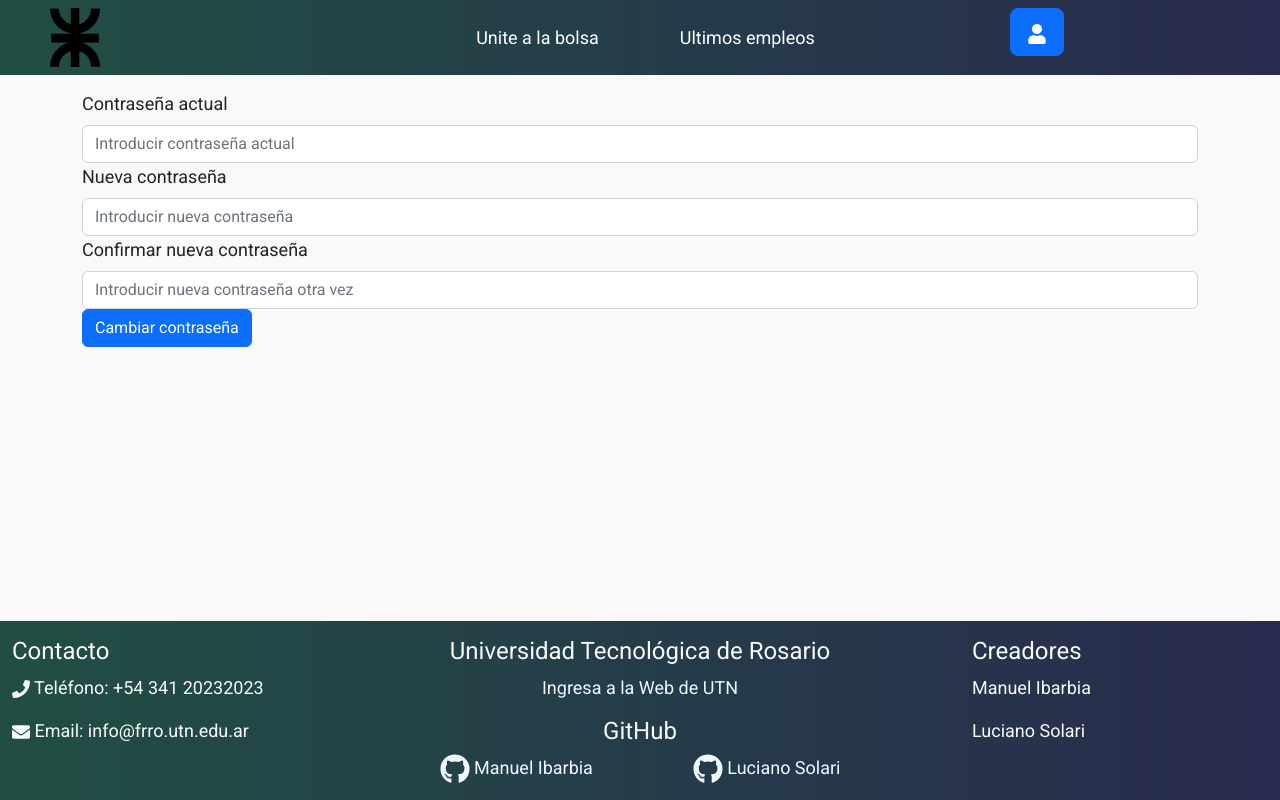
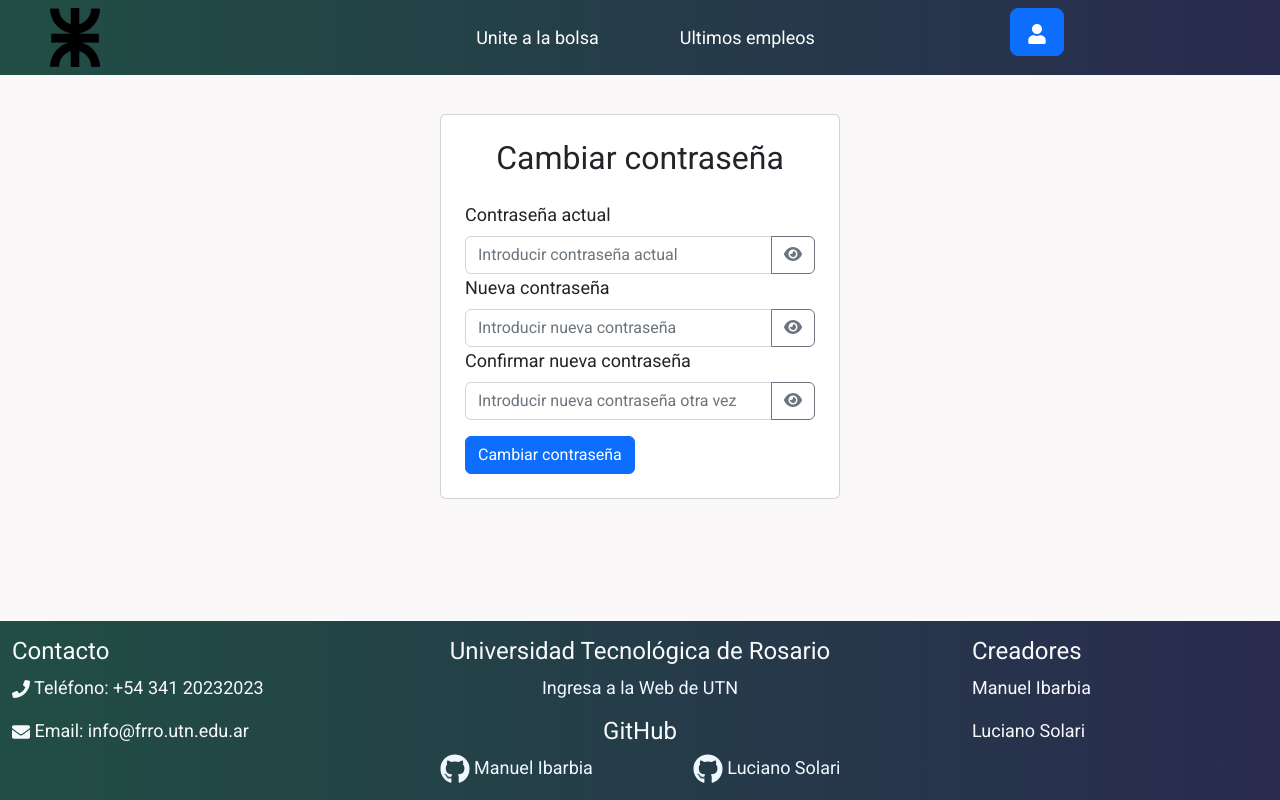
Before and after one commit to manuelibarbia/CopiaFrontendBolsa, a React (Vite) app in the folder BolsaDeTrabajo/: page /change-password in a window 1280 px wide. Built offline with nearby package versions, Linux system fonts and the light colour scheme.

Commit message:
Ajustes en cambiar contraseña estudiante

```diff
--- a/BolsaDeTrabajo/src/components/NavBar/AdminMenu.jsx
+++ b/BolsaDeTrabajo/src/components/NavBar/AdminMenu.jsx
@@ -9,7 +9,7 @@ import {
   FaTrashAlt,
   FaBuilding,
   FaFilePdf,
-  FaUser
+  FaUser,
 } from "react-icons/fa";
 import { Link } from "react-router-dom";
 import { UserContext } from "../../context/UserContext";
@@ -67,12 +67,20 @@ const AdminMenu = () => {
             <FaBuilding className="mr-2" /> Ver empresas pendientes
           </Dropdown.Item>
 
-          <Dropdown.Item as={Link} to="/students-with-pending-cv" style={{ margin: "0px" }}>
+          <Dropdown.Item
+            as={Link}
+            to="/students-with-pending-cv"
+            style={{ margin: "0px" }}
+          >
             <FaFilePdf className="mr-2" /> Ver CVs pendientes
           </Dropdown.Item>
 
-          <Dropdown.Item as={Link} to="/change-password" style={{ margin: "0px" }}>
-            <FaUser className="mr-2" /> Cambiar contraseña
+          <Dropdown.Item
+            as={Link}
+            to="/change-password"
+            style={{ margin: "0px" }}
+          >
+            <FaCog className="mr-2" /> Cambiar contraseña
           </Dropdown.Item>
 
           <Dropdown.Item
--- a/BolsaDeTrabajo/src/components/NavBar/CompanyMenu.jsx
+++ b/BolsaDeTrabajo/src/components/NavBar/CompanyMenu.jsx
@@ -55,15 +55,23 @@ const CompanyMenu = () => {
         </Dropdown.Toggle>
 
         <Dropdown.Menu>
-        <Dropdown.Item as={Link} to="/company-offers" style={{ margin: "0px" }}>
+          <Dropdown.Item
+            as={Link}
+            to="/company-offers"
+            style={{ margin: "0px" }}
+          >
             <FaUser className="mr-2" /> Mis ofertas
           </Dropdown.Item>
           <Dropdown.Item as={Link} to="/createOffer" style={{ margin: "0px" }}>
             <FaClipboard className="mr-2" /> Cargar ofertas
           </Dropdown.Item>
 
-        <Dropdown.Item as={Link} to="/change-password" style={{ margin: "0px" }}>
-          <FaUser className="mr-2" /> Cambiar contraseña
+          <Dropdown.Item
+            as={Link}
+            to="/change-password"
+            style={{ margin: "0px" }}
+          >
+            <FaCog className="mr-2" /> Cambiar contraseña
           </Dropdown.Item>
 
           <Dropdown.Item
--- a/BolsaDeTrabajo/src/components/NavBar/StudentMenu.jsx
+++ b/BolsaDeTrabajo/src/components/NavBar/StudentMenu.jsx
@@ -10,6 +10,7 @@ import {
   FaBriefcase,
   FaFilePdf,
   FaCode,
+  FaCog,
 } from "react-icons/fa";
 import { Link } from "react-router-dom";
 import { UserContext } from "../../context/UserContext";
@@ -93,12 +94,21 @@ const StudentMenu = () => {
           </Dropdown.Item>
 
           <Dropdown.Item
+            as={Link}
+            to="/change-password"
+            style={{ margin: "0px" }}
+          >
+            <FaCog className="mr-2" /> Cambiar contraseña
+          </Dropdown.Item>
+
+          <Dropdown.Item
             onClick={logoutUserClick}
             type="button"
             style={{ margin: "0px" }}
           >
             <FaSignOutAlt className="mr-2" /> Cerrar sesión
           </Dropdown.Item>
+
           <Dropdown.Item
             type="button"
             style={{ margin: "0px" }}
--- a/BolsaDeTrabajo/src/components/Users/ChangePassword.jsx
+++ b/BolsaDeTrabajo/src/components/Users/ChangePassword.jsx
@@ -1,9 +1,18 @@
 import React, { useState } from "react";
-import { Form, Button, Alert } from "react-bootstrap";
+import {
+  Form,
+  Button,
+  Alert,
+  InputGroup,
+  FormControl,
+  Card,
+} from "react-bootstrap";
 import { useContext } from "react";
 import { changePassword } from "../../api";
 import { UserContext } from "../../context/UserContext";
 import { useEffect } from "react";
+import { FontAwesomeIcon } from "@fortawesome/react-fontawesome";
+import { faEye, faEyeSlash } from "@fortawesome/free-solid-svg-icons";
 
 const ChangePassword = () => {
   const [currentPassword, setCurrentPassword] = useState("");
@@ -14,21 +23,29 @@ const ChangePassword = () => {
   const [frontError, setFrontError] = useState("");
   const [success, setSuccess] = useState("");
   const { user } = useContext(UserContext);
+  const [showPassword, setShowPassword] = useState(false);
+  const [showPasswordNew, setShowPasswordNew] = useState(false);
+  const [showPasswordNewConfirm, setShowPasswordNewConfirm] = useState(false);
+
+  const handleShowPassword = () => {
+    setShowPassword(!showPassword);
+  };
+  const handleShowPasswordNew = () => {
+    setShowPasswordNew(!showPasswordNew);
+  };
+  const handleShowPasswordNewConfirm = () => {
+    setShowPasswordNewConfirm(!showPasswordNewConfirm);
+  };
 
   useEffect(() => {
     setSuccess("");
     setApiError("");
     setFrontError("");
-  }, [currentPassword, newPassword, confirmNewPassword])
-
+  }, [currentPassword, newPassword, confirmNewPassword]);
 
   const handleClickChangePassword = async (event) => {
     event.preventDefault();
-    if (
-      !currentPassword ||
-      !newPassword ||
-      !confirmNewPassword
-    ) {
+    if (!currentPassword || !newPassword || !confirmNewPassword) {
       setSuccess("");
       setFrontError("Por favor, complete todos los campos.");
       return;
@@ -59,44 +76,80 @@ const ChangePassword = () => {
   };
 
   return (
+    <Card className="my-4 mx-auto p-4" style={{ maxWidth: "400px" }}>
+      <h2 className="text-center mb-4">Cambiar contraseña</h2>
       <Form onSubmit={handleClickChangePassword}>
         <Form.Group controlId="currentPassword">
           <Form.Label>Contraseña actual</Form.Label>
-        <Form.Control
-          type="password"
+          <InputGroup>
+            <FormControl
+              type={showPassword ? "text" : "password"}
               placeholder="Introducir contraseña actual"
               value={currentPassword}
               onChange={(event) => setCurrentPassword(event.target.value)}
             />
+            <Button variant="outline-secondary" onClick={handleShowPassword}>
+              <FontAwesomeIcon icon={showPassword ? faEyeSlash : faEye} />
+            </Button>
+          </InputGroup>
         </Form.Group>
 
         <Form.Group controlId="newPassword">
           <Form.Label>Nueva contraseña</Form.Label>
-        <Form.Control
-          type="password"
+          <InputGroup>
+            <FormControl
+              type={showPasswordNew ? "text" : "password"}
               placeholder="Introducir nueva contraseña"
               value={newPassword}
               onChange={(event) => setNewPassword(event.target.value)}
             />
+            <Button variant="outline-secondary" onClick={handleShowPasswordNew}>
+              <FontAwesomeIcon icon={showPasswordNew ? faEyeSlash : faEye} />
+            </Button>
+          </InputGroup>
         </Form.Group>
 
         <Form.Group controlId="confirmNewPassword">
           <Form.Label>Confirmar nueva contraseña</Form.Label>
-        <Form.Control
-          type="password"
+          <InputGroup>
+            <FormControl
+              type={showPasswordNewConfirm ? "text" : "password"}
               placeholder="Introducir nueva contraseña otra vez"
               value={confirmNewPassword}
               onChange={(event) => setConfirmNewPassword(event.target.value)}
             />
+            <Button
+              variant="outline-secondary"
+              onClick={handleShowPasswordNewConfirm}
+            >
+              <FontAwesomeIcon
+                icon={showPasswordNewConfirm ? faEyeSlash : faEye}
+              />
+            </Button>
+          </InputGroup>
         </Form.Group>
 
-      <Button variant="primary" type="submit">
+        <Button variant="primary" type="submit" className="mt-3">
           Cambiar contraseña
         </Button>
-      {frontError && <Alert variant="danger">{frontError}</Alert>}
-      {apiError && <Alert variant="danger">{apiError}</Alert>}
-      {success && <Alert variant="success">{success}</Alert>}
+
+        {frontError && (
+          <Alert variant="danger" className="mt-4">
+            {frontError}
+          </Alert>
+        )}
+        {apiError && (
+          <Alert variant="danger" className="mt-4">
+            {apiError}
+          </Alert>
+        )}
+        {success && (
+          <Alert variant="success" className="mt-4">
+            {success}
+          </Alert>
+        )}
       </Form>
+    </Card>
   );
 };
 
```
Lines whose indentation alone changed are shown as unchanged.
